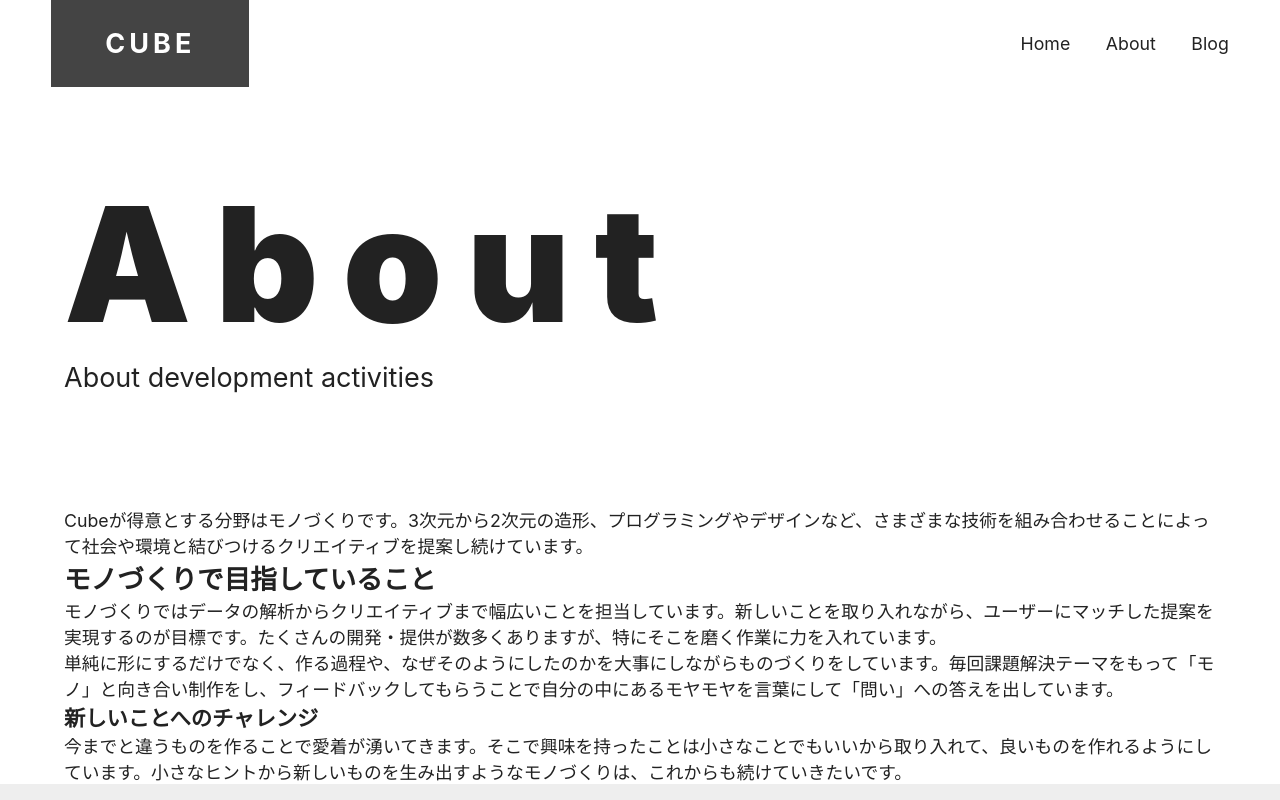
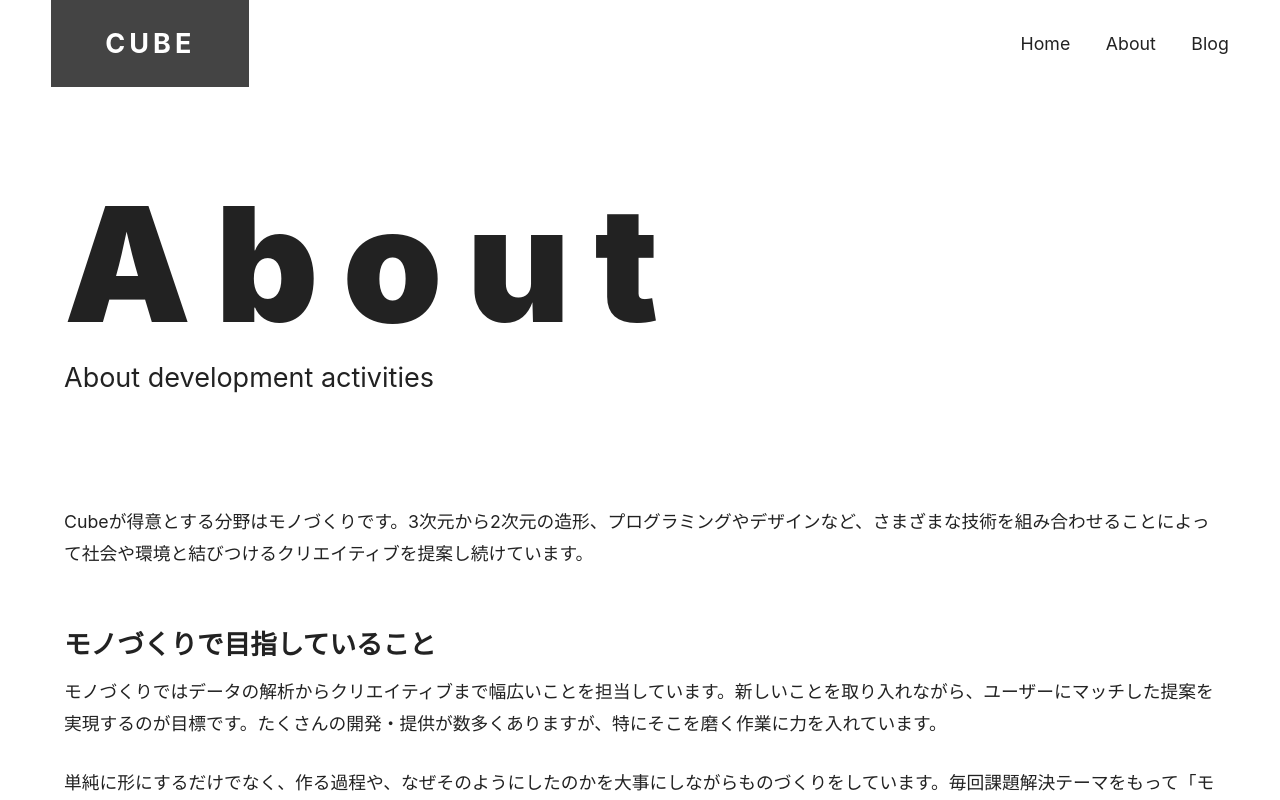
Before and after one commit to tetsguya-hashi/Next.js-React-blogCreate, a Next.js app in the folder blog2/: page /about in a window 1280 px wide. Shown: the top 800 px of the page. Built offline with nearby package versions, Linux system fonts and the light colour scheme.

Commit message:
PostBodyコンポーネントを作成した

```diff
--- /dev/null
+++ b/blog2/components/PostBody.tsx
@@ -0,0 +1,18 @@
+import React from 'react'
+import styles from '../styles/postBody.module.scss'
+
+
+type Props = {
+  children: React.ReactNode;
+}
+
+const PostBody = (props: Props) => {
+  const { children } = props;
+  return (
+    <div className={styles.stack}>
+      {children}
+    </div>
+  )
+}
+
+export default PostBody
--- a/blog2/pages/about.tsx
+++ b/blog2/pages/about.tsx
@@ -1,11 +1,13 @@
 import Hero from '../components/Hero'
 import React from 'react'
 import Container from '../components/Container'
+import PostBody from '../components/PostBody'
 
 const About = () => {
   return (
     <Container>
       <Hero title='About' subtitle='About development activities' />
+      <PostBody>
         <p>
           Cubeが得意とする分野はモノづくりです。3次元から2次元の造形、プログラミングやデザインなど、さまざまな技術を組み合わせることによって社会や環境と結びつけるクリエイティブを提案し続けています。
         </p>
@@ -20,6 +22,7 @@ const About = () => {
         <p>
           今までと違うものを作ることで愛着が湧いてきます。そこで興味を持ったことは小さなことでもいいから取り入れて、良いものを作れるようにしています。小さなヒントから新しいものを生み出すようなモノづくりは、これからも続けていきたいです。
         </p>
+      </PostBody>
     </Container>
   )
 }
--- /dev/null
+++ b/blog2/styles/postBody.module.scss
@@ -0,0 +1,23 @@
+@use "./globals.scss";
+.stack > * + * {
+  margin-top: var(--stack-space, 1.5em);
+}
+.stack {
+  h2,
+  h3 {
+    --stack-space: 2em;
+  }
+}
+.stack {
+  h2 + *,
+  h3 + * {
+    --stack-space: 0.8em;
+  }
+}
+.stack p {
+  line-height: 1.8;
+}
+.stack ul {
+  padding: revert;
+  list-style: revert;
+}
```
Also changed, not shown: blog2/components/Contac.tsx (added), blog2/styles/contact.module.scss (added). Lines whose indentation alone changed are shown as unchanged.
